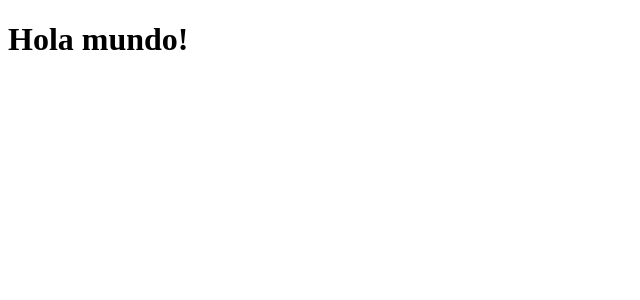
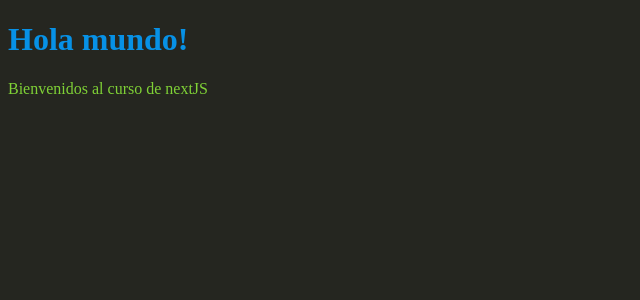
Before and after one commit to eduardorasgado/podcastiny, a Next.js app: page / in a window 1280 px wide. Shown: the top 300 px of the page, without its empty margins (0-640 px from the left). Built offline with nearby package versions, Linux system fonts and the light colour scheme.

Commit message:
styling to index.js

```diff
--- a/pages/index.js
+++ b/pages/index.js
@@ -1,5 +1,25 @@
 export default class extends React.Component {
 	render() {
-		return <h1>Hola mundo!</h1>
+		return (
+				<div>
+					<h1>Hola mundo!</h1>
+					<p>Bienvenidos al curso de nextJS</p>
+
+					<style jsx>{`
+							h1 {
+								color: #0791E6;
+							}
+							p {
+								color: #7FD136;
+							}
+						`}</style>
+
+						<style jsx global>{`
+							body {
+								background: #252620;
+							}
+						`}</style>
+				</div>
+			)
 	}
 }
```
